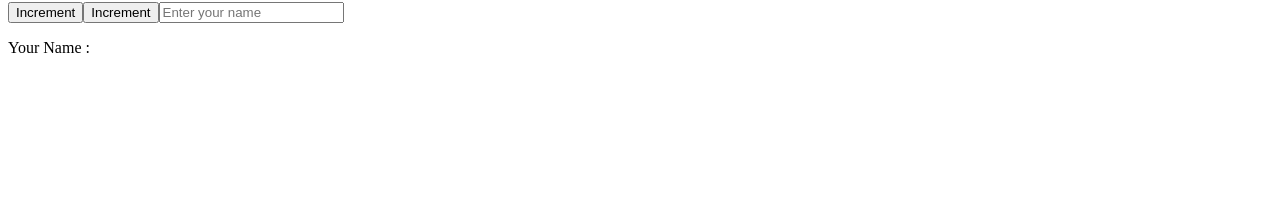
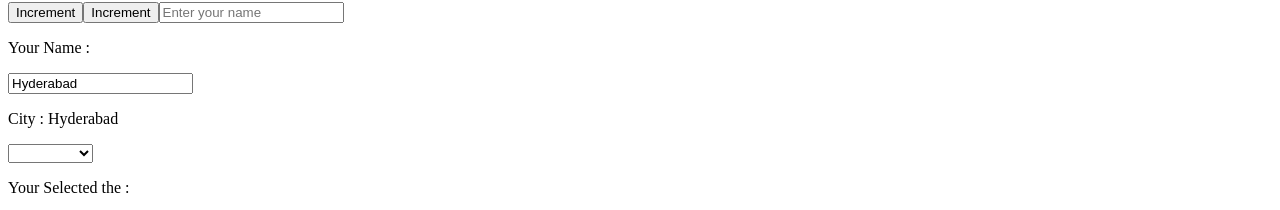
Before and after one commit to Srinivas-Lingampelli/Angular, an Angular app: page / in a window 1280 px wide. Shown: the part 867-1077 px from the top of the page. Before the commit the page ends 940 px from the top, so only its background shows below. Built offline with nearby package versions, Linux system fonts and the light colour scheme.

Commit message:
Two Way Binding is added

```diff
--- a/src/app/app.html
+++ b/src/app/app.html
@@ -37,6 +37,31 @@
 
       <p>Your Name :{{Nick_name}}</p>
 
+
+
+         <!-- //  -------------Two Way Binding---------- -->
+
+
+<input type="text" (input)="onchng($event)" [(ngModel)]="city" placeholder="Enter your name :" />
+
+<p>City : {{city}}</p>
+
+<!-- --------------Example on two Way binding-------- -->
+
+<select [(ngModel)]="optionSelected"   >
+
+  <option value="Angular" >Angular</option>
+   <option value="React">React</option>
+    <option value="Vue">Vue</option>
+     <option value="JavaScript">JavaScript</option>
+
+
+</select>
+
+<p>Your Selected the  : {{optionSelected}}</p>
+
+
+
 </main>
 
 
--- a/src/app/app.ts
+++ b/src/app/app.ts
@@ -1,9 +1,12 @@
 import { Component, signal } from '@angular/core';
+import { FormsModule } from '@angular/forms';
 import { RouterOutlet } from '@angular/router';
+
+
 
 @Component({
   selector: 'app-root',
-  imports: [RouterOutlet],
+  imports: [RouterOutlet,FormsModule],
   templateUrl: './app.html',
   styleUrl: './app.css'
 })
@@ -42,13 +45,30 @@ this.count-=1;
 
   Nick_name:String="";
 
+    city:string="Hyderabad";
+
   onChange(e:any)
   {
     console.log(e);
     console.log(e.target);
     console.log(e.target.value);
     this.Nick_name=e.target.value;
+
+    console.log(this.city);
+  }
+
+  onchng(e:any)
+  {
+console.log(this.city);
   }
 
 
+// ------------Two way Binding---------------
+
+optionSelected:string="";
+
+
+
+
+
 }
```
